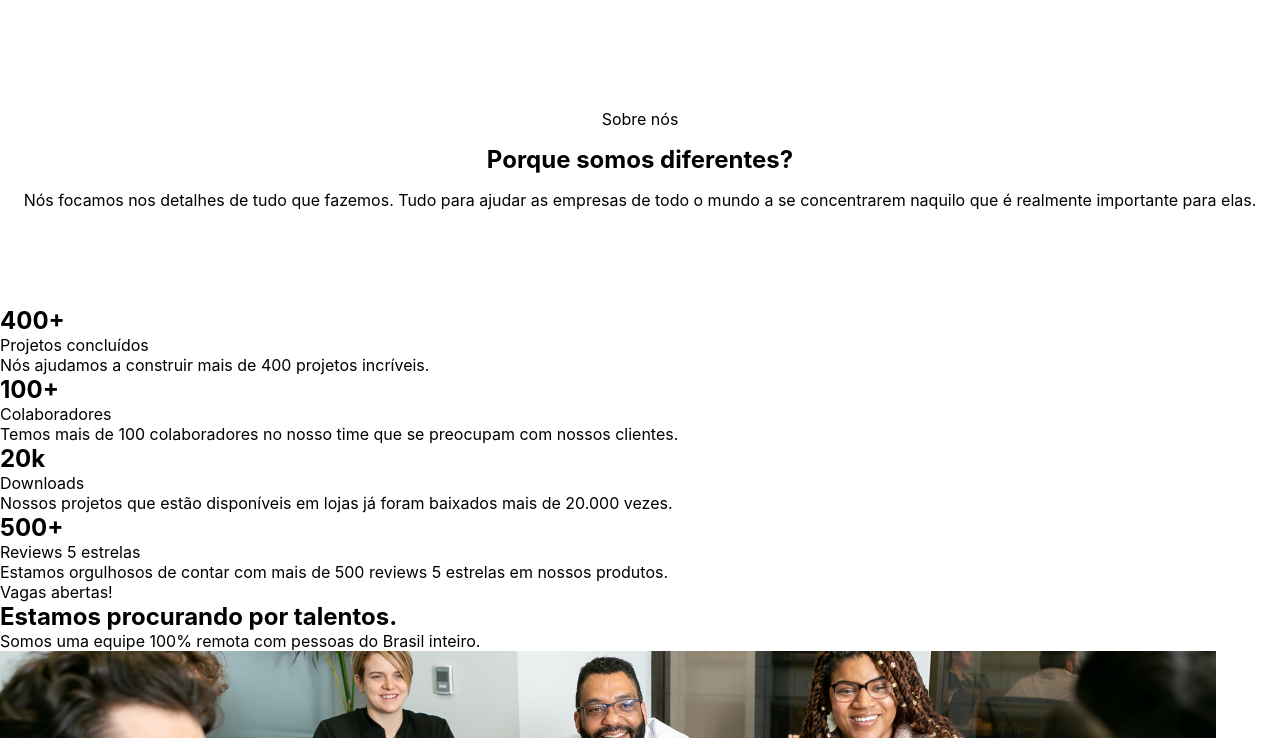
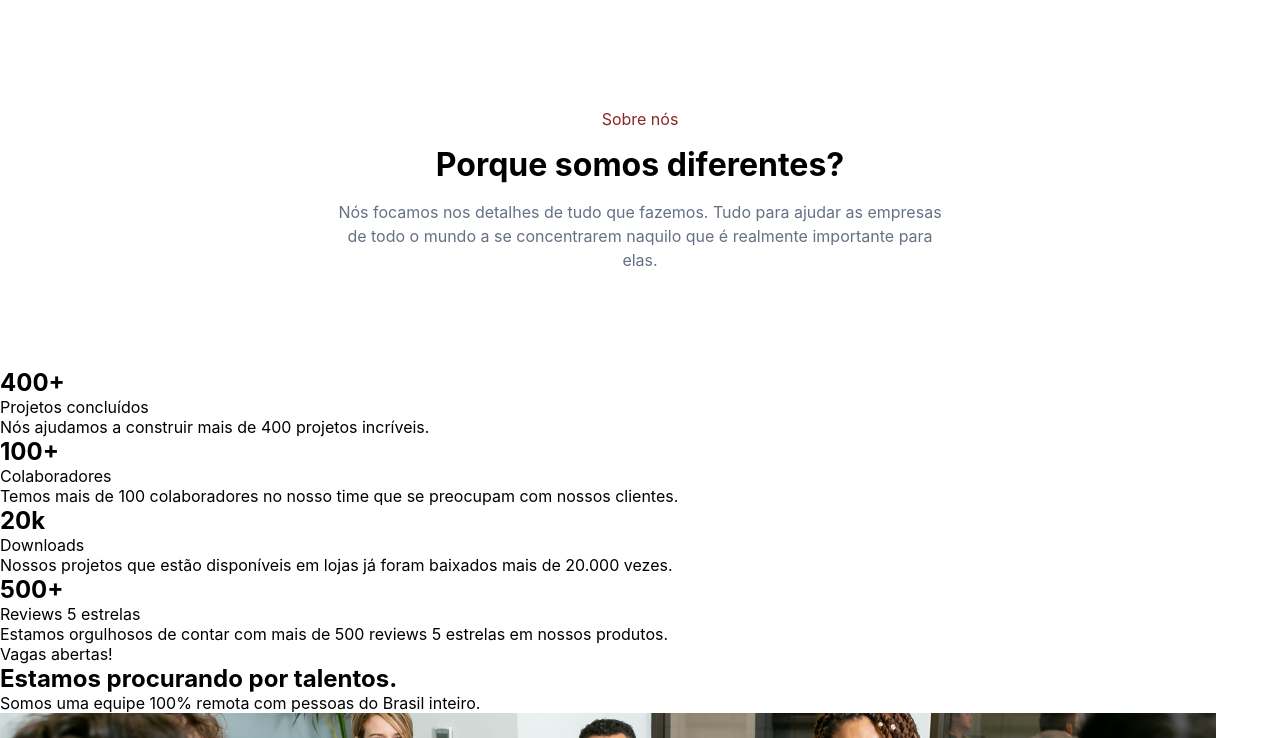
Before and after one commit to anacirqueira/Desafio_7DaysOfCode, a plain HTML site: page index.html in a window 1280 px wide. Shown: the part 62-800 px from the top of the page. Drawn offline with Linux system fonts and the light colour scheme.

Commit message:
Estilização da seção Sobre nós

```diff
--- a/assets/css/main.css
+++ b/assets/css/main.css
@@ -79,3 +79,19 @@ button.signUp {
   align-items: center;
   gap: 1rem;
 }
+
+.about-us span {
+  color: var(--main-color);
+}
+
+.about-us h1 {
+  font-size: 2rem;
+  color: var (--title-color);
+}
+
+.about-us p {
+  color: var(--text-color);
+  max-width: 50%;
+  text-align: center;
+  line-height: 1.5rem;
+}
```
